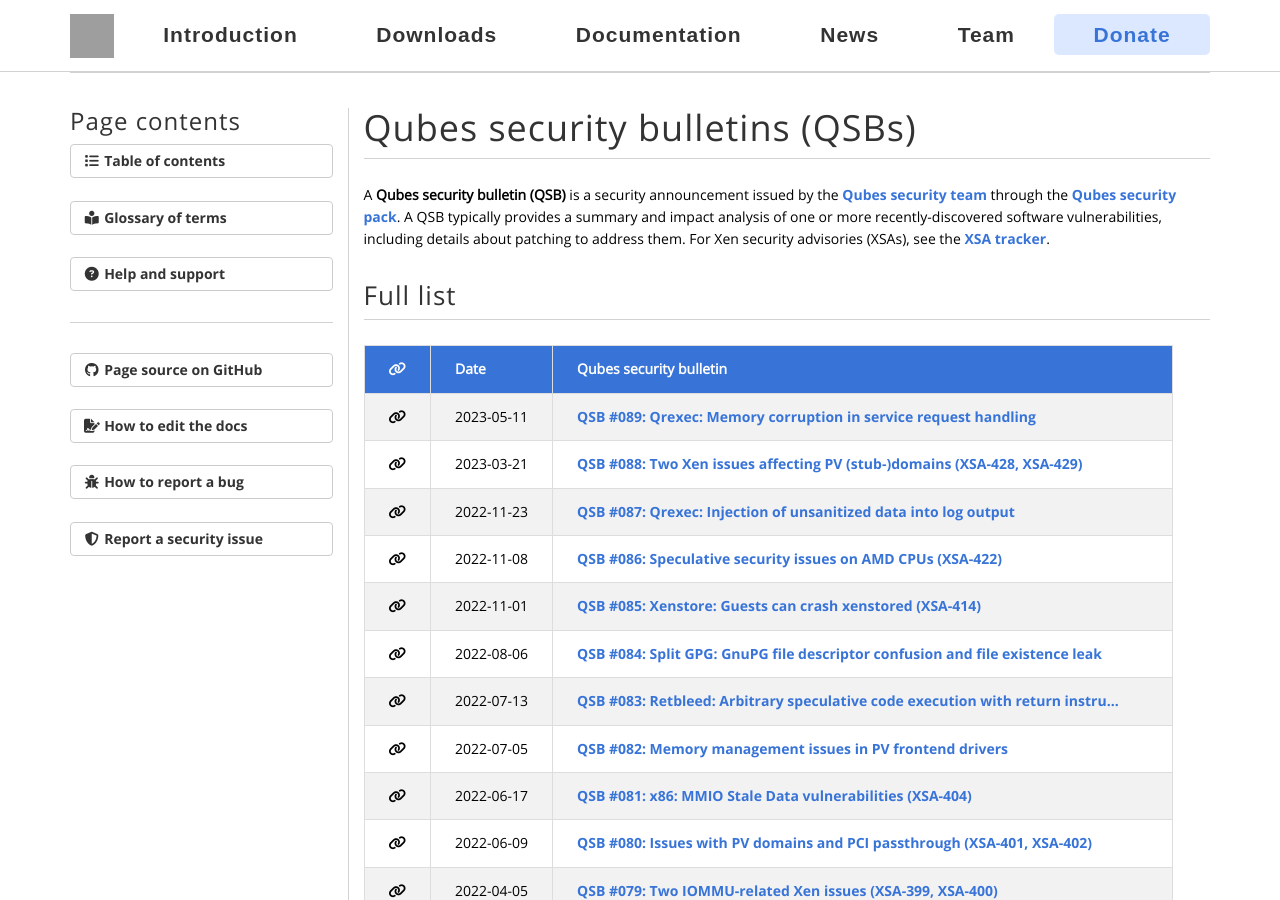
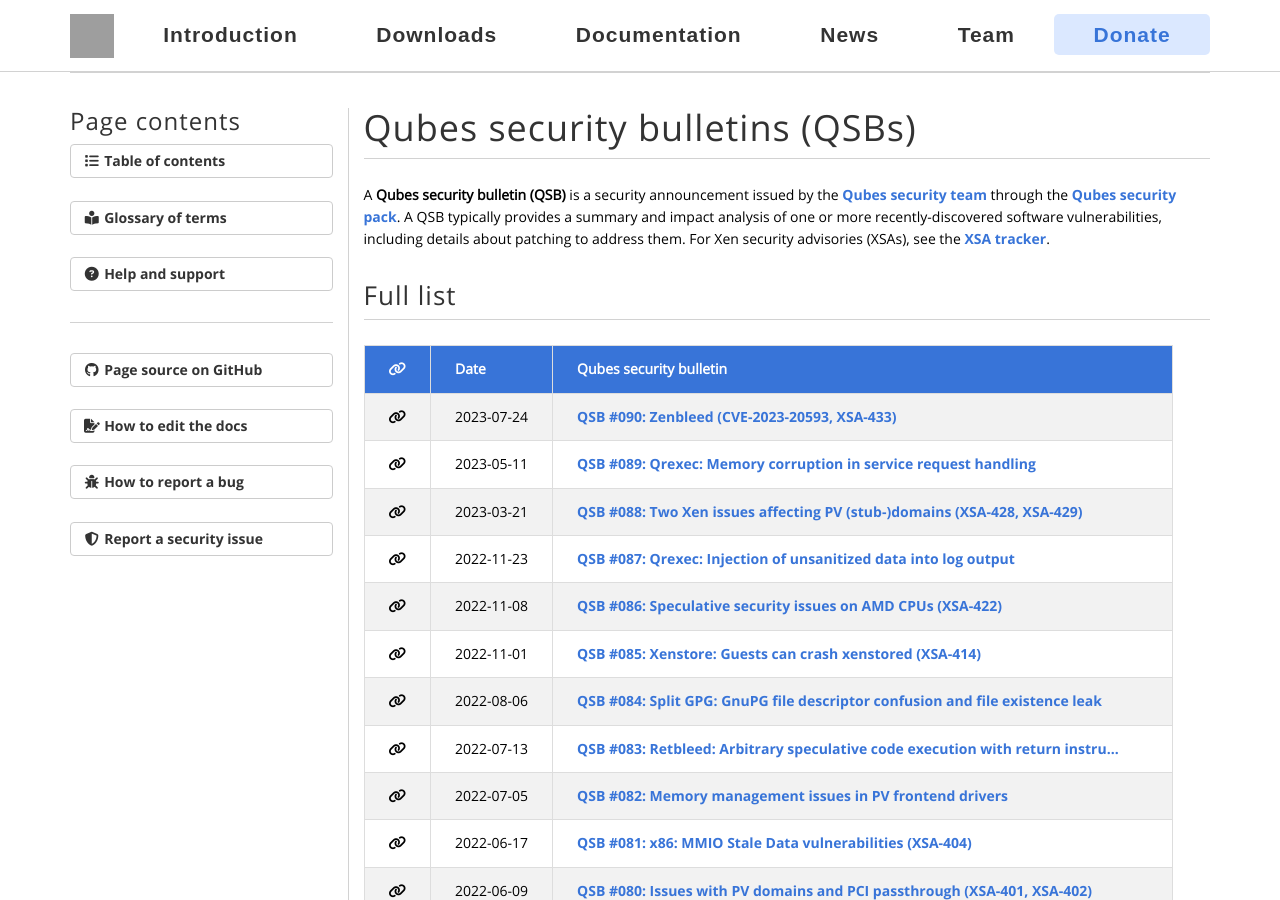
Before and after one commit to QubesOS/qubesos.github.io, a Jekyll site: the page built from pages/qsb.md, in a window 1280 px wide and 900 px high. Built offline with Jekyll 4.4.1, drawn with Linux system fonts in a browser that asks for light colours; some web fonts are replaced; grey boxes are pictures that could not be loaded.

Commit message:
Add QSB-090

```diff
--- a/_data/sec-qsb.yml
+++ b/_data/sec-qsb.yml
@@ -353,3 +353,7 @@
 - qsb: "089"
   title: "Qrexec: Memory corruption in service request handling"
   date: 2023-05-11
+
+- qsb: "090"
+  title: "Zenbleed (CVE-2023-20593, XSA-433)"
+  date: 2023-07-24
```
